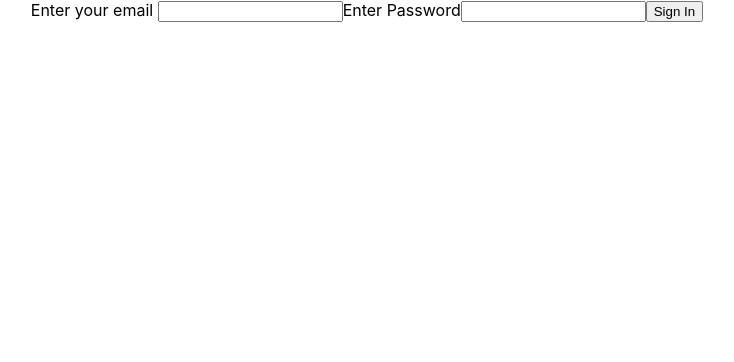
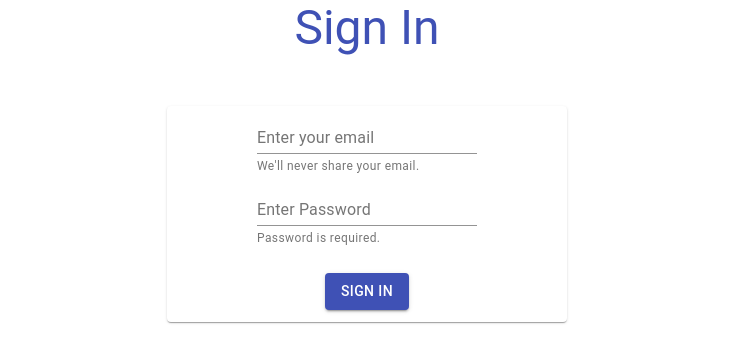
Before and after one commit to Popo047/login-assignment, a React (Create React App) app: page /signin in a window 1280 px wide. Shown: the top 362 px of the page, without its empty margins (273-1007 px from the left). Built offline with nearby package versions, Linux system fonts and the light colour scheme.

Commit message:
Added CSS to SignIn (Material UI)

```diff
--- a/package.json
+++ b/package.json
@@ -3,6 +3,7 @@
   "version": "0.1.0",
   "private": true,
   "dependencies": {
+    "@material-ui/core": "^4.12.2",
     "@reduxjs/toolkit": "^1.6.1",
     "@testing-library/jest-dom": "^5.14.1",
     "@testing-library/react": "^11.2.7",
--- /dev/null
+++ b/src/UI/Card.js
@@ -0,0 +1,20 @@
+import React from "react";
+import { makeStyles } from "@material-ui/core/styles";
+import Card from "@material-ui/core/Card";
+const useStyles = makeStyles({
+  root: {
+    minWidth: "400px",
+    maxWidth: "900px",
+    display: "inline-block",
+    marginTop: 50,
+    fontSize: 60,
+  },
+});
+
+function SimpleCard(props) {
+  const classes = useStyles();
+
+  return <Card className={classes.root}>{props.children}</Card>;
+}
+
+export default SimpleCard;
--- a/src/components/SignIn.js
+++ b/src/components/SignIn.js
@@ -1,5 +1,14 @@
 import React, { useRef } from "react";
 import { useHistory } from "react-router";
+import Button from "@material-ui/core/Button";
+import {
+  FormControl,
+  InputLabel,
+  Input,
+  FormHelperText,
+  Typography,
+} from "@material-ui/core";
+import Card from "../UI/Card";
 
 function SignIn() {
   const emailRef = useRef();
@@ -44,13 +53,40 @@ function SignIn() {
 
   return (
     <>
-      <form action="" onSubmit={submitHandler}>
-        <label htmlFor="">Enter your email </label>
-        <input type="email" ref={emailRef} />
-        <label htmlFor="">Enter Password</label>
-        <input type="password" ref={passwordRef} />
-        <button type="submit">Sign In</button>
-      </form>
+      <Typography variant="h3" color="primary">
+        Sign In{" "}
+      </Typography>
+      <Card>
+        <form action="" onSubmit={submitHandler}>
+          <FormControl>
+            <InputLabel htmlFor="">Enter your email </InputLabel>
+            <Input
+              type="email"
+              ref={emailRef}
+              aria-describedby="my-helper-text"
+            />
+            <FormHelperText id="my-helper-text">
+              We'll never share your email.
+            </FormHelperText>
+          </FormControl>
+          <br />
+          <FormControl>
+            <InputLabel htmlFor="">Enter Password</InputLabel>
+            <Input
+              type="password"
+              ref={passwordRef}
+              aria-describedby="my-helper-text"
+            />
+            <FormHelperText id="my-helper-text">
+              Password is required.
+            </FormHelperText>
+          </FormControl>
+          <br />
+          <Button type="submit" variant="contained" color="primary">
+            Sign In
+          </Button>
+        </form>
+      </Card>
     </>
   );
 }
```
Also changed, not shown: 1 other file (tests, documents, lock files or other folders).
